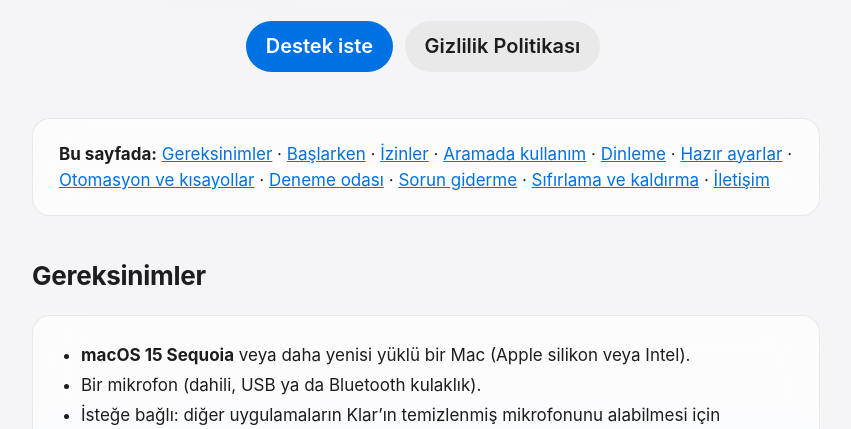
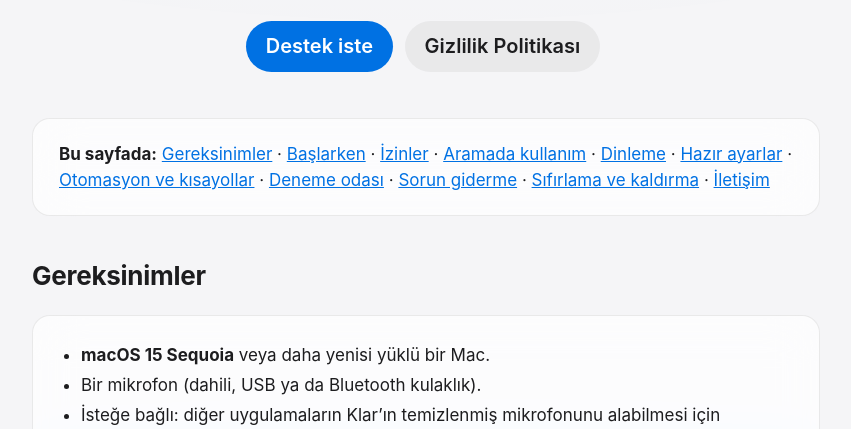
Before and after one commit to emrecanayar/klar-support, a plain HTML site: page tr/index.html in a window 1280 px wide. Shown: the part 368-797 px from the top of the page, without its empty margins (214-1065 px from the left). Drawn offline with Linux system fonts and the light colour scheme.

Commit message:
Drop unverified CPU architecture claim
Co-Authored-By: Claude Opus 5.5 <noreply@anthropic.com>

```diff
--- a/tr/index.html
+++ b/tr/index.html
@@ -48,7 +48,7 @@
   <h2 id="gereksinimler">Gereksinimler</h2>
   <div class="card">
     <ul>
-      <li><strong>macOS 15 Sequoia</strong> veya daha yenisi yüklü bir Mac (Apple silikon veya Intel).</li>
+      <li><strong>macOS 15 Sequoia</strong> veya daha yenisi yüklü bir Mac.</li>
       <li>Bir mikrofon (dahili, USB ya da Bluetooth kulaklık).</li>
       <li>İsteğe bağlı: diğer uygulamaların Klar’ın temizlenmiş mikrofonunu alabilmesi için <a href="https://existential.audio/blackhole/">BlackHole</a> gibi sanal bir ses aygıtı.</li>
     </ul>
```
Also changed, not shown: index.html (+1 -1 lines).
